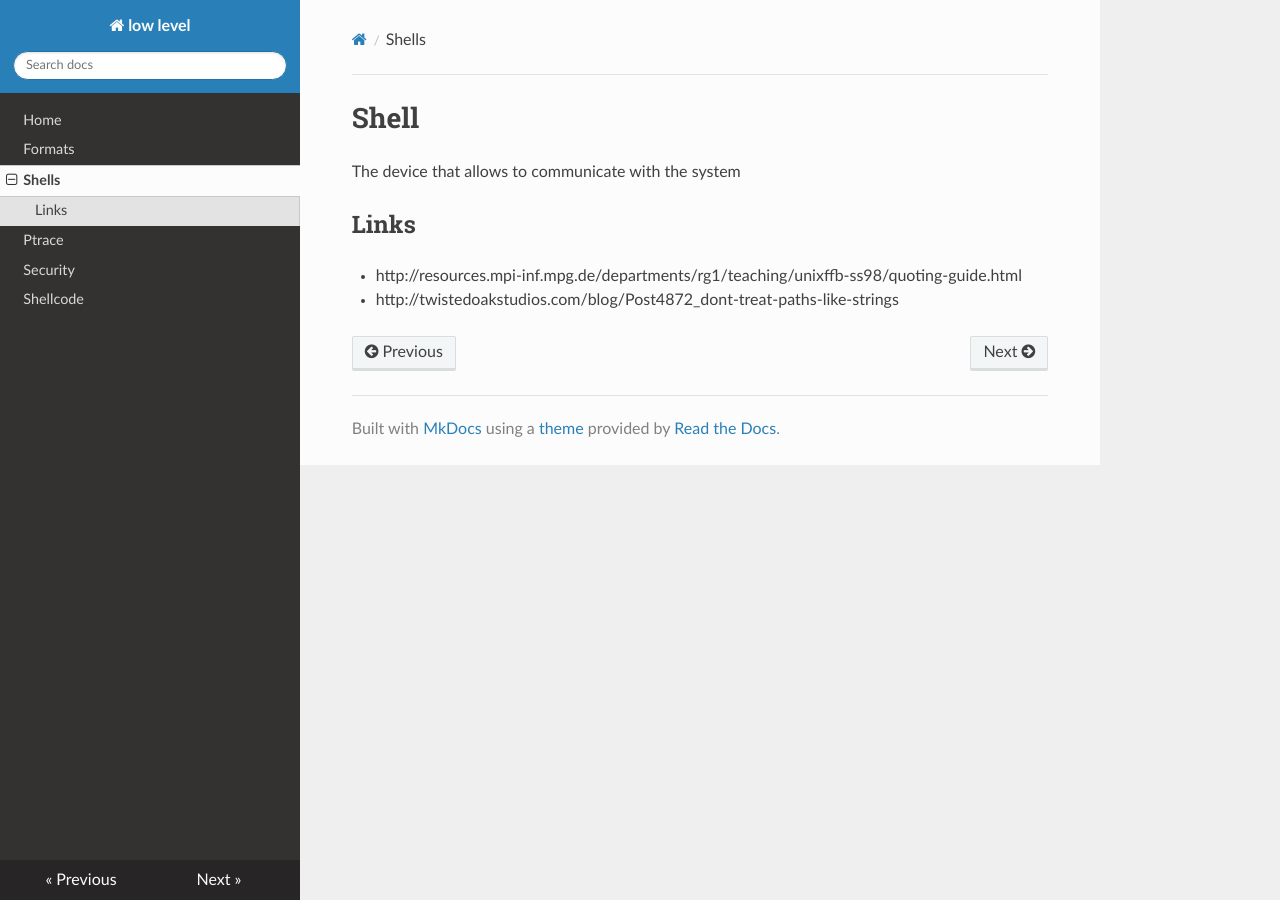
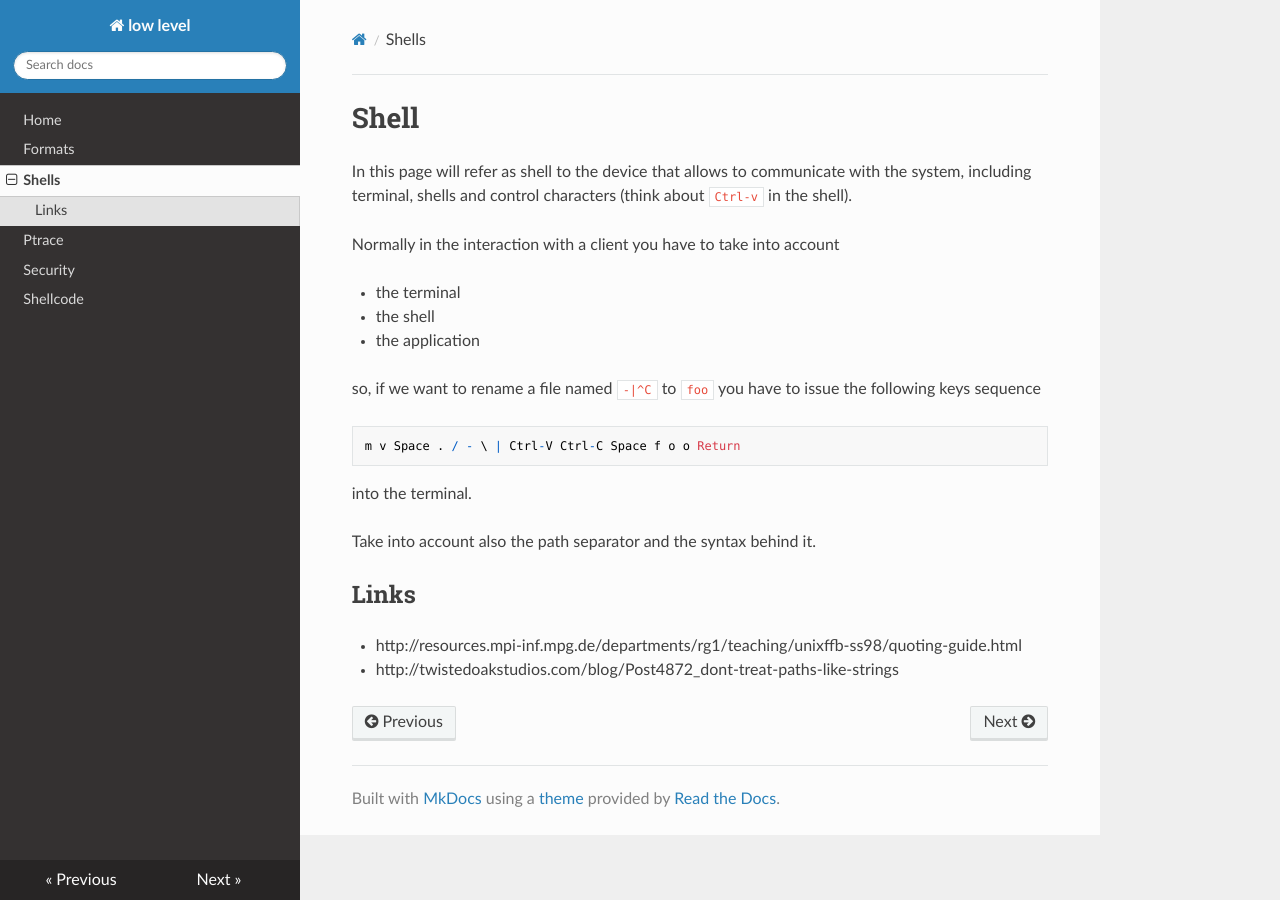
Before and after one commit to gipi/low-level, an MkDocs documentation site: the page built from docs/shell.md, in a window 1280 px wide. Built offline with MkDocs 1.6.1, drawn with Linux system fonts in a browser that asks for light colours; nearby versions of some CDN libraries; old or Windows-style settings are respelled for this version of MkDocs.

Commit message:
Update shell related notes.

```diff
--- a/docs/shell.md
+++ b/docs/shell.md
@@ -1,6 +1,22 @@
 # Shell
 
-The device that allows to communicate with the system
+In this page will refer as shell to the device that allows to communicate with the system, including terminal,
+shells and control characters (think about ``Ctrl-v`` in the shell).
+
+Normally in the interaction with a client you have to take into account
+
+ - the terminal
+ - the shell
+ - the application
+
+so, if we want to rename a file named ``-|^C`` to ``foo`` you  have to issue the following
+keys sequence
+
+    m v Space . / - \ | Ctrl-V Ctrl-C Space f o o Return
+
+into the terminal.
+
+Take into account also the path separator and the syntax behind it.
 
 ## Links
 
```
